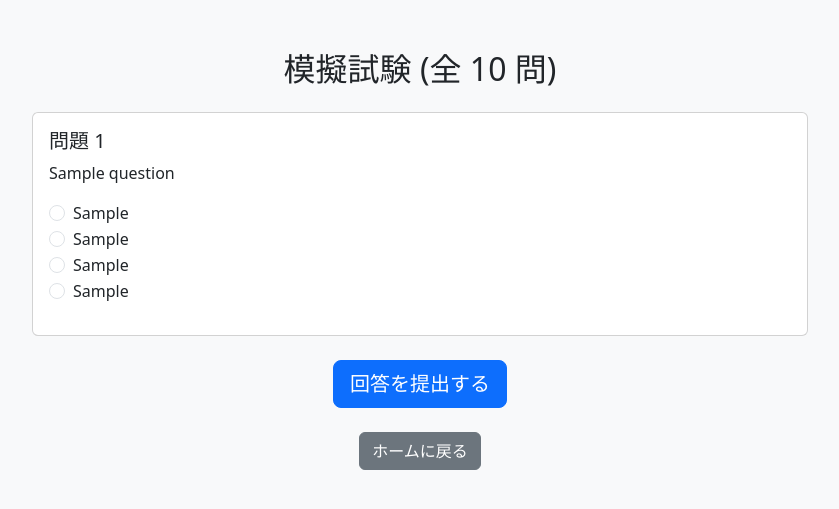
After one commit to okkey-sun/okkey, a Flask app: template templates/practice_test.html in a window 1280 px wide. The commit adds this page. Shown: the top 509 px of the page, without its empty margins (220-1059 px from the left). Run offline with Flask 3, Linux system fonts and the light colour scheme; tables that the repository leaves empty hold one stand-in row (values such as "Sample post"); the template is opened without the code that fills it: values that come from a table or form of the project are taken from there, most other values are stand-ins (such as "Sample title", 1, 10 or a date in 2020).

Commit message:
模擬試験UI変更

```diff
--- a/app.py
+++ b/app.py
@@ -118,38 +118,67 @@ def submit_section():
 
     total = len(q_list)
 
-    return render_template('result.html', results=results, score=score, total=total)
+    return render_template('result.html', results=results, score=score, total=total, test_type='section')
 
-@app.route("/practice", methods=["GET","POST"])
+@app.route("/practice", methods=["GET"])
 def practice():
     if "user" not in session:
         return redirect("/")
 
-    if request.method == "POST":
-        answer = int(request.form.get("choice"))
-        correct = int(request.form.get("correct"))
-        result = (answer == correct)
-        return redirect(url_for("result", ok=result))
+    all_questions = Question.query.all()
 
-    q_list = Question.query.filter_by(category="practice").all()
-    if not q_list:
-        return "章末テスト用の問題がDBにありません"
+    # Ensure there are at least 10 questions to choose from
+    num_questions = min(len(all_questions), 10)
+    if num_questions == 0:
+        return "問題がDBにありません"
 
-    q = random.choice(q_list)
+    q_list = random.sample(all_questions, num_questions)
 
     return render_template(
-        "practice.html",
-        question=q.question,
-        choices=[q.choice1, q.choice2, q.choice3, q.choice4],
-        correct=q.correct,
-        )
+        "practice_test.html",
+        questions=q_list,
+        total=len(q_list)
+    )
 
-@app.route("/result")
-def result():
-    if "user" not in session:
-        return redirect("/")
-    ok = request.args.get("ok") == "True"
-    return render_template("result.html",ok=ok)
+@app.route('/submit_practice', methods=['POST'])
+def submit_practice():
+    if 'user' not in session:
+        return redirect('/')
+
+    results = []
+    score = 0
+
+    # Get all question IDs submitted from the form
+    submitted_q_ids = [key.split('_')[1] for key in request.form if key.startswith('question_')]
+    q_list = Question.query.filter(Question.id.in_(submitted_q_ids)).all()
+
+    for q in q_list:
+        selected_choice_val = request.form.get(f'question_{q.id}')
+
+        selected_choice_index = None # 1-based index
+        user_answer_text = "未回答" # Default for unanswered
+
+        if selected_choice_val is not None:
+            selected_choice_index = int(selected_choice_val)
+            choices = [q.choice1, q.choice2, q.choice3, q.choice4]
+            user_answer_text = choices[selected_choice_index - 1]
+
+        is_correct = (selected_choice_index == q.correct)
+
+        if is_correct:
+            score += 1
+
+        results.append({
+            'question': q,
+            'user_answer': user_answer_text,
+            'selected_choice_index': selected_choice_index,
+            'correct_choice_index': q.correct,
+            'is_correct': is_correct
+        })
+
+    total = len(q_list)
+
+    return render_template('result.html', results=results, score=score, total=total, test_type='practice')
 
 @app.route("/admin")
 def admin():
--- /dev/null
+++ b/templates/practice_test.html
@@ -0,0 +1,60 @@
+<!DOCTYPE html>
+<html lang="ja">
+<head>
+    <meta charset="UTF-8">
+    <meta name="viewport" content="width=device-width, initial-scale=1.0">
+    <title>模擬試験</title>
+    <link href="https://cdn.jsdelivr.net/npm/bootstrap@5.3.0/dist/css/bootstrap.min.css" rel="stylesheet">
+    <style>
+        body {
+            background-color: #f8f9fa;
+        }
+        .container {
+            max-width: 800px;
+            margin-top: 50px;
+        }
+        .card {
+            margin-bottom: 20px;
+        }
+    </style>
+</head>
+<body>
+    <div class="container">
+        <h2 class="text-center mb-4">模擬試験 (全 {{ total }} 問)</h2>
+
+        <form method="post" action="{{ url_for('submit_practice') }}">
+
+            {% for q in questions %}
+            <div class="card">
+                <div class="card-body">
+                    <h5 class="card-title">問題 {{ loop.index }}</h5>
+                    <p class="card-text">{{ q.question }}</p>
+
+                    <div class="mb-3">
+                        {% set choices = [q.choice1, q.choice2, q.choice3, q.choice4] %}
+                        {% for c in choices %}
+                        <div class="form-check">
+                            <input class="form-check-input" type="radio" name="question_{{ q.id }}" id="choice_{{ q.id }}_{{ loop.index }}" value="{{ loop.index }}">
+                            <label class="form-check-label" for="choice_{{ q.id }}_{{ loop.index }}">
+                                {{ c }}
+                            </label>
+                        </div>
+                        {% endfor %}
+                    </div>
+                </div>
+            </div>
+            {% endfor %}
+
+            <div class="text-center mt-4">
+                <button type="submit" class="btn btn-primary btn-lg">回答を提出する</button>
+            </div>
+        </form>
+
+        <div class="text-center">
+            <br><a href="/home" class="btn btn-secondary">ホームに戻る</a>
+        </div>
+    </div>
+
+    <script src="https://cdn.jsdelivr.net/npm/bootstrap@5.3.0/dist/js/bootstrap.bundle.min.js"></script>
+</body>
+</html>
--- a/templates/result.html
+++ b/templates/result.html
@@ -109,7 +109,11 @@
         {% endfor %}
 
         <div class="text-center">
-            <a href="{{ url_for('section_test') }}" class="btn btn-primary">もう一度テストする</a>
+            {% if test_type == 'practice' %}
+                <a href="{{ url_for('practice') }}" class="btn btn-primary">もう一度テストする</a>
+            {% else %}
+                <a href="{{ url_for('section_test') }}" class="btn btn-primary">もう一度テストする</a>
+            {% endif %}
             <br><br><a href="/home" class="btn btn-secondary">ホームに戻る</a>
         </div>
     </div>
```
Also changed, not shown: templates/practice.html (deleted, +0 -19 lines).
